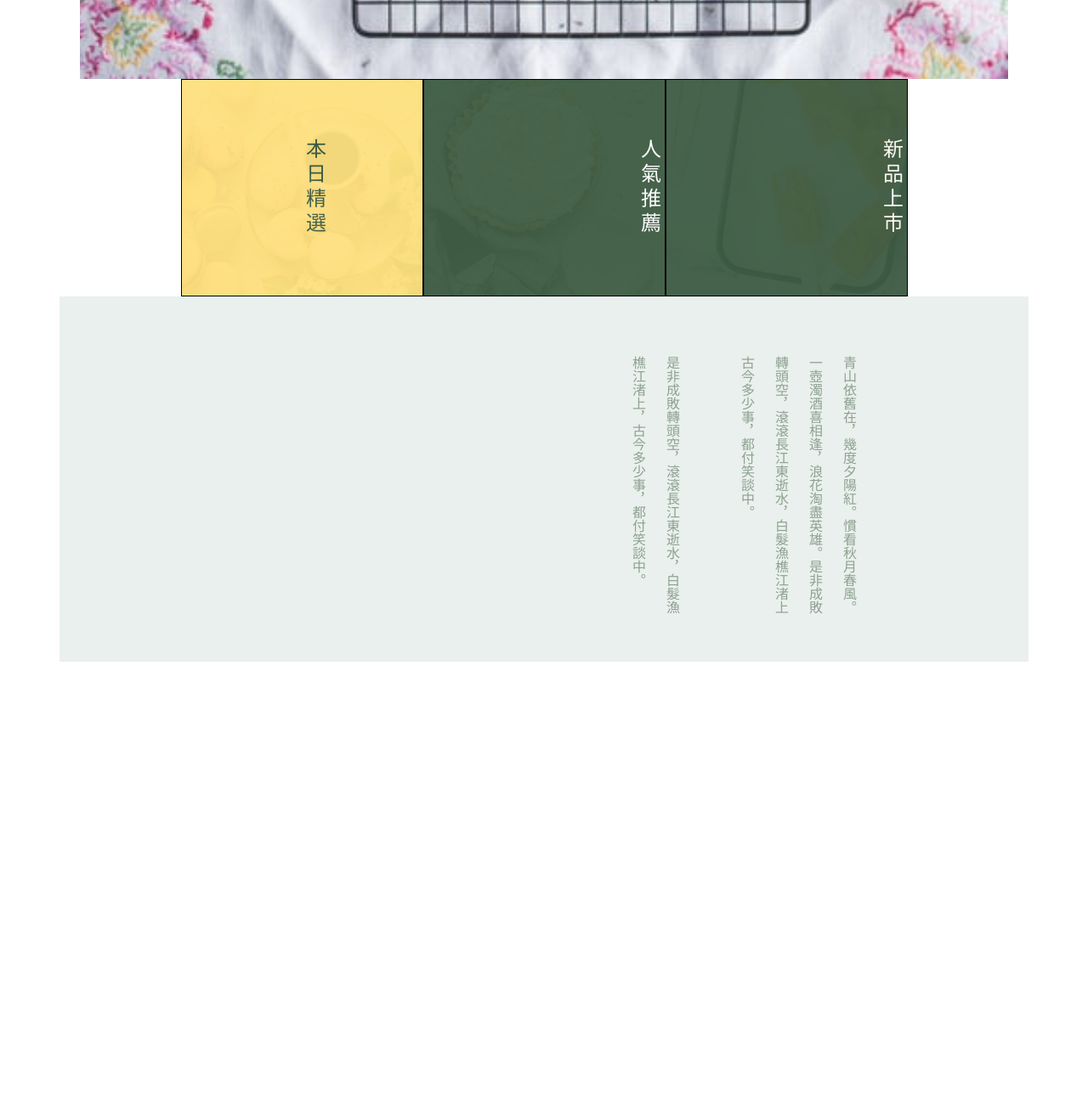
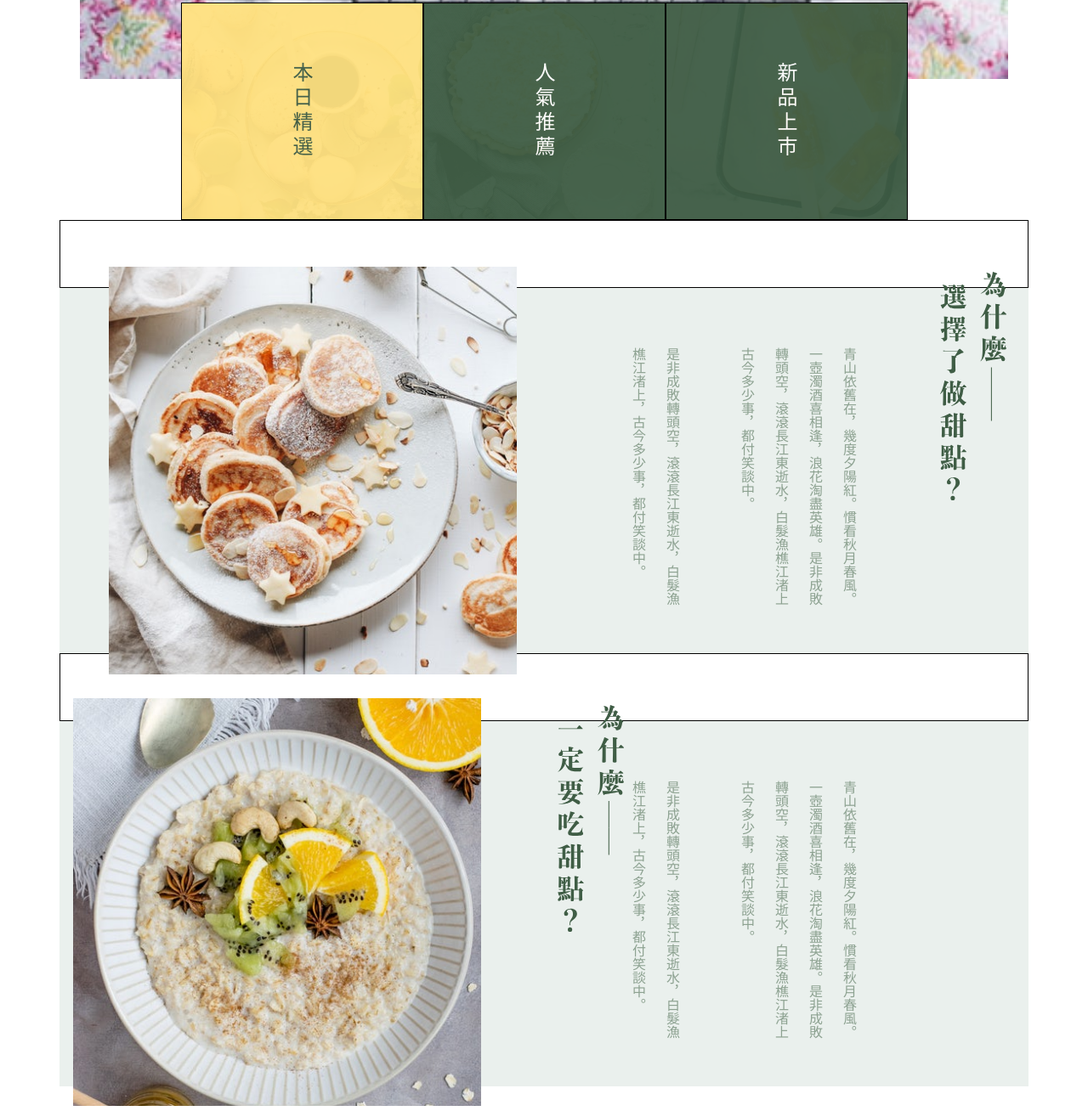
Before and after one commit to hot5656/dessertSelling, a website: page index.html in a window 1280 px wide. Shown: the part 847-2155 px from the top of the page at 85% size. Before the commit the page ends 1731 px from the top, so only its background shows below. Drawn offline with nearby package versions, Linux system fonts and the light colour scheme.

Commit message:
update 2018_0930

```diff
--- a/index.html
+++ b/index.html
@@ -50,7 +50,7 @@
     <div class="container px-0 px-sm-4">
       <img class="w-100" src="img/photo-1473256599800-b48c7c88cd7e.jpg" alt="">
     </div>
-    <div class="container">
+    <div class="container c-mt-t1">
       <div class="row justify-content-center" >
         <div class="s1 s-title-1 col-4 col-sm-3 px-0">
           <div class="bg-warning text-primary s-title-text" >
@@ -59,21 +59,44 @@
         </div>
         <div class="s1 s-title-2 col-4 col-sm-3 px-0">
           <div class="bg-primary text-white s-title-text">
-            人氣推薦
+            <div class="s-title-middle">人氣推薦</div>
           </div>
         </div>
         <div class="s1 s-title-3 col-4 col-sm-3 px-0">
           <div class="bg-primary text-white s-title-text">
-            新品上市
+            <div class="s-title-middle">新品上市</div>
           </div>
         </div>
       </div>
+    </div>
+    <div class="s1 container show-why1">
+      <img class="d-block d-sm-none mx-auto" src="img/sm-為什麼選擇了做甜點.svg" alt="">
+      <img class="d-none d-sm-block" src="img/lg-為什麼選擇了做甜點.svg" alt="">
+      <div class="pic1 d-inline-block">  </div>
+    </div>
+    <div class="container px-0 px-sm-4 d-sm-none">
+      <div class="pic1"> </div>
     </div>
     <div class="container list-board bg-secondary text-info mb-n02">
       <div class="pr-n01">
         <p class="ml-0">青山依舊在，幾度夕陽紅。慣看秋月春風。</p>
         <p class="mr-0">一壺濁酒喜相逢，浪花淘盡英雄。是非成敗轉頭空，滾滾長江東逝水，白髮漁樵江渚上古今多少事，都付笑談中。</p>
         <p class="mr-5">是非成敗轉頭空，滾滾長江東逝水，白髮漁樵江渚上，古今多少事，都付笑談中。</p>
+      </div>
+    </div>
+    <div class="s1 container show-why2">
+      <img class="d-block d-sm-none mx-auto" src="img/sm-為什麼一定要吃甜點.svg" alt="">
+      <img class="d-none d-md-block" src="img/lg-為什麼一定要吃甜點.svg" alt="">
+      <div class="pic2 d-inline-block">  </div>
+    </div>
+    <div class="container px-0 px-sm-4 d-sm-none">
+      <div class="pic2"> </div>
+    </div>
+    <div class="container list-board bg-secondary text-info mb-n02">
+      <div class="pr-n02">
+        <p class="ml-0 d-sm-none d-md-block">青山依舊在，幾度夕陽紅。慣看秋月春風。</p>
+        <p class="mr-0 d-sm-none d-lg-block">一壺濁酒喜相逢，浪花淘盡英雄。是非成敗轉頭空，滾滾長江東逝水，白髮漁樵江渚上古今多少事，都付笑談中。</p>
+        <p class="mr-5 d-sm-none d-lg-block">是非成敗轉頭空，滾滾長江東逝水，白髮漁樵江渚上，古今多少事，都付笑談中。</p>
       </div>
     </div>
 
--- a/scss/custom/style.scss
+++ b/scss/custom/style.scss
@@ -143,10 +143,12 @@ body {
 // 	line-height: 2.5rem;
 // }
 
+
 // log 2nd pattern height
 .c-hlog2 {
 		height: 16px;
 }
+
 // sell title 1
 .s-title-1 {
 	background-image: url("../../img/photo-1490914327627-9fe8d52f4d90.jpg");
@@ -191,18 +193,59 @@ body {
 }
 
 .s-title-middle {
-	margin-right: calc(40%-10px);
+	margin-right: calc(100vw / 6 - 15px);
 	// padding-right:calc(40%);
 	// display:inline-block;
 	// vertical-align: middle;
-
-
 }
 
+.show-why1 {
+	height: 120px;
+	padding-top: 30px;
+	img {
+		height: 60px;
+	}
+}
+
+.show-why2 {
+	height: 120px;
+	padding-top: 30px;
+	img {
+		height: 60px;
+	}
+}
+
+.pr-n01 {
+	margin: 0 30px 0 30px;
+	padding: 30px 0 30px 0;
+}
+.pr-n02 {
+	margin: 0 30px 0 30px;
+	padding: 30px 0 30px 0;
+}
+
+.pic1 {
+		height: 250px;
+		background-size: 102%;
+		background-position-y: center;
+		background-image: url("../../img/photo-1519730722595-a5ff788dea4d.jpg");
+}
+
+.pic2 {
+		height: 250px;
+		background-size: 102%;
+		background-position-y: center;
+		background-image: url("../../img/photo-1501432781167-c0ccfd492297.jpg");
+}
 
 @media (min-width: 576px) {
 	.c-sm-hlog2 {
 		height: 24px;
+	}
+
+	// margin top set 1
+	.c-mt-t1 {
+		margin-top: -90px;
 	}
 
 	// sell title 1
@@ -221,6 +264,95 @@ body {
 	.s-title-text {
 		font-size: 24px;
 	}
+
+	.s-title-middle {
+		margin-right: calc(540px/8 - 18px);
+	}
+
+	.show-why1 {
+		height: 80px;
+		padding-top: 0 ;
+		img {
+			width: 78px;
+			height: auto;
+			margin-right: 10px;
+			margin-left: auto;
+			margin-top: 60px;
+		}
+	}
+
+	.show-why2 {
+		height: 80px;
+		padding-top: 0 ;
+		img {
+			width: 78px;
+			height: auto;
+			margin-right: 460px;
+			margin-left: auto;
+			margin-top: 60px;
+		}
+	}
+
+	.pr-n01 {
+		float : right;
+		margin-top: 70px;
+		margin-bottom: 40px;
+		margin-right: 160px;
+		padding: 0;
+	}
+	.pr-n02 {
+		float : right;
+		margin-top: 70px;
+		margin-bottom: 40px;
+		margin-right: 160px;
+		padding: 0;
+	}
+
+	.content {
+		.list-board {
+			height: 430px;
+			line-height: 2.5rem;
+			writing-mode: vertical-rl;
+			// padding-top: 70px;
+			// padding-bottom: 40px;
+		}
+	}
+
+	.pic1 {
+			margin-left: 42px;
+			margin-top: -275px;
+			width: 480px;
+			height: 480px;
+			opacity:1.0;
+			background-image: url("../../img/photo-1519730722595-a5ff788dea4d.jpg");
+	}
+
+	.pic2 {
+			margin-right: 42px;
+			margin-left: auto;
+			margin-top: -275px;
+			width: 480px;
+			height: 480px;
+			opacity:1.0;
+			background-image: url("../../img/photo-1501432781167-c0ccfd492297.jpg");
+	}
+
+}
+
+@media (min-width: 768px) {
+	.s-title-middle {
+		margin-right: calc(720px/8 - 18px);
+	}
+}
+@media (min-width: 992px) {
+	.s-title-middle {
+		margin-right: calc(960px / 8 - 18px);
+	}
+}
+@media (min-width: 1200px) {
+	.s-title-middle {
+		margin-right: calc(1140px / 8 - 18px);
+	}
 }
 
 // no border
@@ -232,38 +364,24 @@ body {
 
 
 
-//padding right #01
-.pr-n01 {
-	padding-right: 50%;
-}
+
 //padding right #02
-.pr-n02 {
-	padding-right: 210%;
-}
+// .pr-n02 {
+// 	padding-right: 210%;
+// }
 //margin bottom  padding right #01
-.mb-n01 {
-	margin-bottom: 250px;
-}
+// .mb-n01 {
+// 	margin-bottom: 250px;
+// }
 //margin bottom  padding right #01
-.mb-n02 {
-	margin-bottom: 105px;
-}
+// .mb-n02 {
+// 	margin-bottom: 105px;
+// }
 //margin bottom  padding right #01
-.mb-n03 {
-	margin-bottom: 500px;
-}
+// .mb-n03 {
+// 	margin-bottom: 500px;
+// }
 
 .s1 {
 	border: 1px solid #000;
 }
-
-
-.content {
-	.list-board {
-		height: 430px;
-		line-height: 2.5rem;
-		writing-mode: vertical-rl;
-		padding-top: 70px;
-		padding-bottom: 40px;
-	}
-}
```
Also changed, not shown: stylesheets/style.css.
